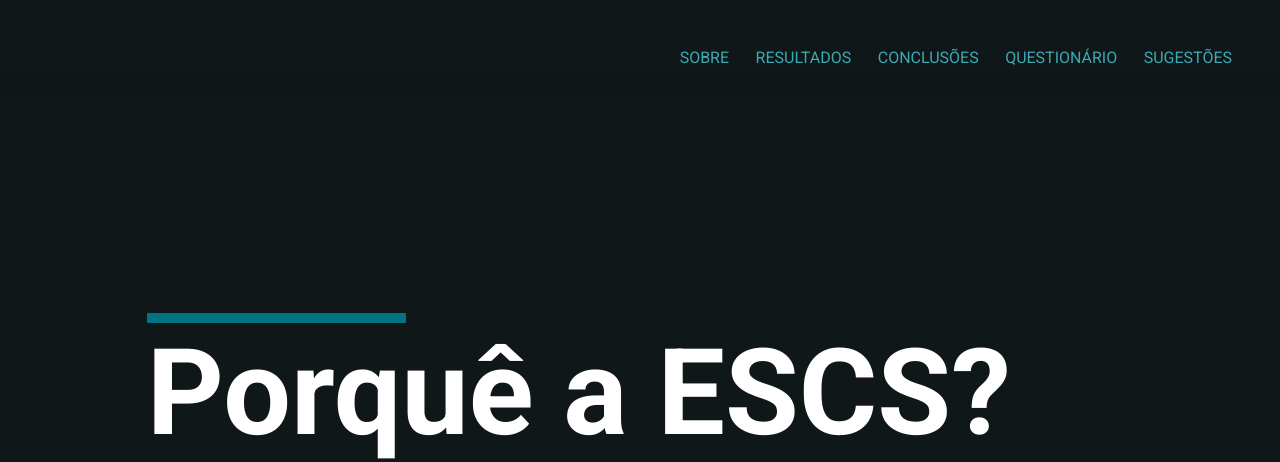
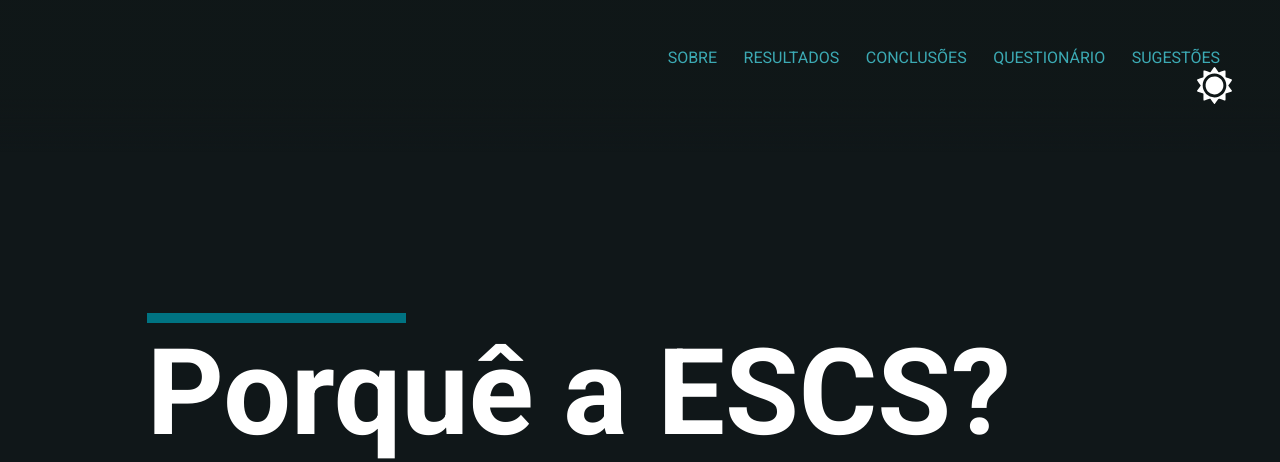
Before and after one commit to marianarita/porqueaescs, a PHP site: page / in a window 1280 px wide. Shown: the top 462 px of the page. Run offline with PHP 8.4, Linux system fonts and the light colour scheme.

Commit message:
CSS minor changes

```diff
--- a/css/main.css
+++ b/css/main.css
@@ -81,6 +81,12 @@ h2 {
 .col-10 {width: calc((100% / 12) * 10);}
 .col-11 {width: calc((100% / 12) * 11);}
 .col-12 {width: 100%;}
+
+.col-1,.col-2,.col-3,.col-4,.col-5,.col-6,.col-7,.col-8,.col-9,.col-10,.col-11,.col-12,
+.col-lg-1,.col-lg-2,.col-lg-3,.col-lg-4,.col-lg-5,.col-lg-6,.col-lg-7,.col-lg-8,.col-lg-9,.col-lg-10,.col-lg-11,.col-lg-12,
+.col-md-1,.col-md-2,.col-md-3,.col-md-4,.col-md-5,.col-md-6,.col-md-7,.col-md-8,.col-md-9,.col-md-10,.col-md-11,.col-md-12,
+.col-sm-1,.col-sm-2,.col-sm-3,.col-sm-4,.col-sm-5,.col-sm-6,.col-sm-7,.col-sm-8,.col-sm-9,.col-sm-10,.col-sm-11,.col-sm-12,
+{padding: 0px 12px;}
 
 /* NAV BAR */
 nav {
--- a/index.html
+++ b/index.html
@@ -14,6 +14,7 @@
 		<a href="#" class="nav-item">Conclusões</a>
 		<a href="#" class="nav-item">Questionário</a>
 		<a href="#" class="nav-item">Sugestões</a>
+		<div class="switch"><img src="img/switch.svg"></div>
 	</nav>
 	<section class="height-100 flex flex-center col-10 margin-center">
 		<div>
```
Also changed, not shown: img/switch.svg (added).
